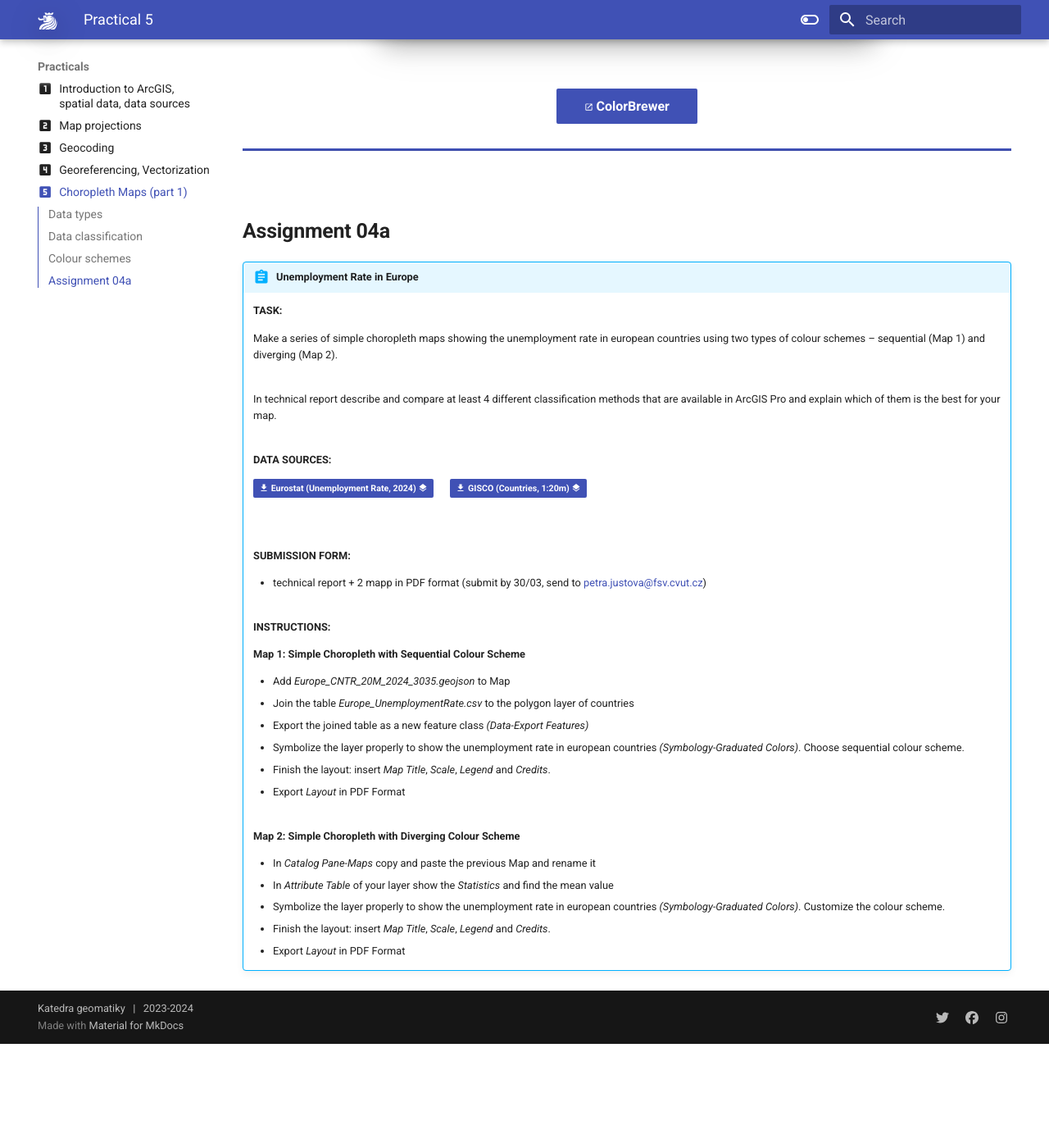
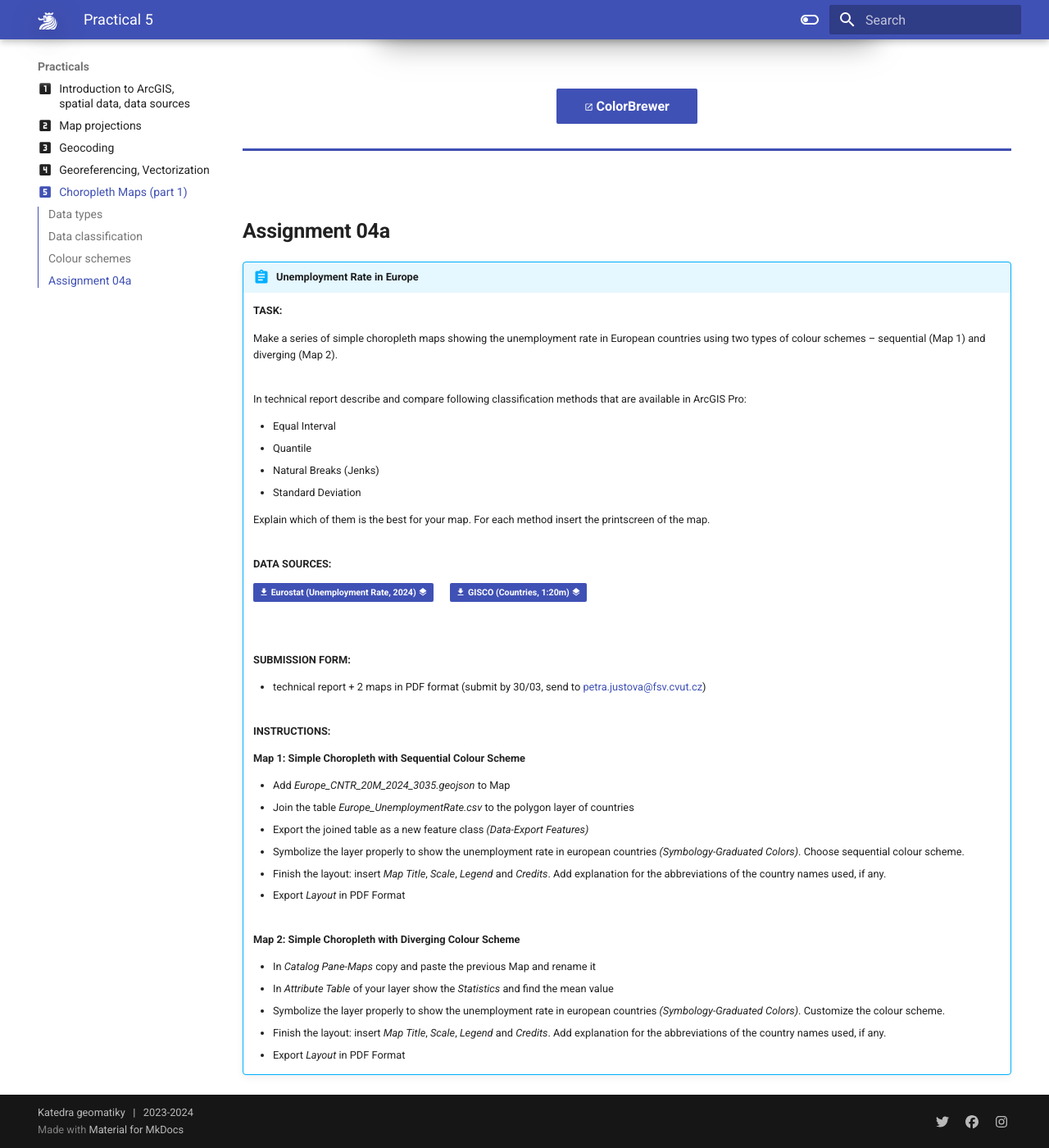
Before and after one commit to k155cvut/cart, an MkDocs documentation site: the page built from docs/practicals/ChoroplethMaps01.md, in a window 1280 px wide and 1400 px high, scrolled down 3146 px. Shown: the whole window at 82% size. Built offline with MkDocs 1.6.1 and Material for MkDocs 9.7.7, drawn with Linux system fonts in a browser that asks for light colours; before the commit the page ends 4419 px from its top, so only the background shows below that.

Commit message:
ass03a edit

```diff
--- a/docs/practicals/ChoroplethMaps01.md
+++ b/docs/practicals/ChoroplethMaps01.md
@@ -67,22 +67,29 @@ When statistical data can be classified and hierarchized, it should be transcrib
 !!! abstract "Unemployment Rate in Europe"
     **TASK:**
 
-    Make a series of simple choropleth maps showing the unemployment rate in european countries using two types of colour schemes – sequential (Map 1) and diverging (Map 2).
+    Make a series of simple choropleth maps showing the unemployment rate in European countries using two types of colour schemes – sequential (Map 1) and diverging (Map 2).
 
     <br>
-    In technical report describe and compare at least 4 different classification methods that are available in ArcGIS Pro and explain which of them is the best for your map.
+    In technical report describe and compare following classification methods that are available in ArcGIS Pro:
+
+    - Equal Interval
+    - Quantile
+    - Natural Breaks (Jenks)
+    - Standard Deviation
+
+    Explain which of them is the best for your map. For each method insert the printscreen of the map.
 
     <br>
     **DATA SOURCES:**
 
       [:material-download: Eurostat (Unemployment Rate, 2024) :material-layers:](../assets/cviceni5/Europe_UnemploymentRate.csv){ .md-button .md-button--primary .button_smaller }
-      [:material-download: GISCO (Countries, 1:20m) :material-layers:](../assets/cviceni5/Europe_CNTR_20M_2024_3035.geojson){ .md-button .md-button--primary .button_smaller }
+      [:material-download: GISCO (Countries, 1:20m) :material-layers:](../assets/cviceni5/Europe_CNTR_20M_2024_3035.geojson){ .md-button .md-button--primary .button_smaller .download}
       {: .button_array style="justify-content:flex-start;"}
 
     <br>
     **SUBMISSION FORM:**
 
-    - technical report + 2 mapp in PDF format (submit by 30/03, send to <a href="mailto:petra.justova@fsv.cvut.cz">petra.justova@fsv.cvut.cz</a>)
+    - technical report + 2 maps in PDF format (submit by 30/03, send to <a href="mailto:petra.justova@fsv.cvut.cz">petra.justova@fsv.cvut.cz</a>)
 
     <div class="annotate" markdown>
     <br>
@@ -94,8 +101,8 @@ When statistical data can be classified and hierarchized, it should be transcrib
       - Join the table *Europe_UnemploymentRate.csv* to the polygon layer of countries
       - Export the joined table as a new feature class *(Data-Export Features)*
       - Symbolize the layer properly to show the unemployment rate in european countries *(Symbology-Graduated Colors)*. Choose sequential colour scheme.
-      - Finish the layout: insert *Map Title*, *Scale*, *Legend* and *Credits*.
-    - Export *Layout* in PDF Format
+      - Finish the layout: insert *Map Title*, *Scale*, *Legend* and *Credits*. Add explanation for the abbreviations of the country names used, if any.
+      - Export *Layout* in PDF Format
 
     <br>
     **Map 2:** **Simple Choropleth with Diverging Colour Scheme**
@@ -103,5 +110,5 @@ When statistical data can be classified and hierarchized, it should be transcrib
       - In *Catalog Pane-Maps* copy and paste the previous Map and rename it
       - In *Attribute Table* of your layer show the *Statistics* and find the mean value
       - Symbolize the layer properly to show the unemployment rate in european countries *(Symbology-Graduated Colors)*. Customize the colour scheme.
-      - Finish the layout: insert *Map Title*, *Scale*, *Legend* and *Credits*.
-    - Export *Layout* in PDF Format
+      - Finish the layout: insert *Map Title*, *Scale*, *Legend* and *Credits*. Add explanation for the abbreviations of the country names used, if any.
+      - Export *Layout* in PDF Format
```
